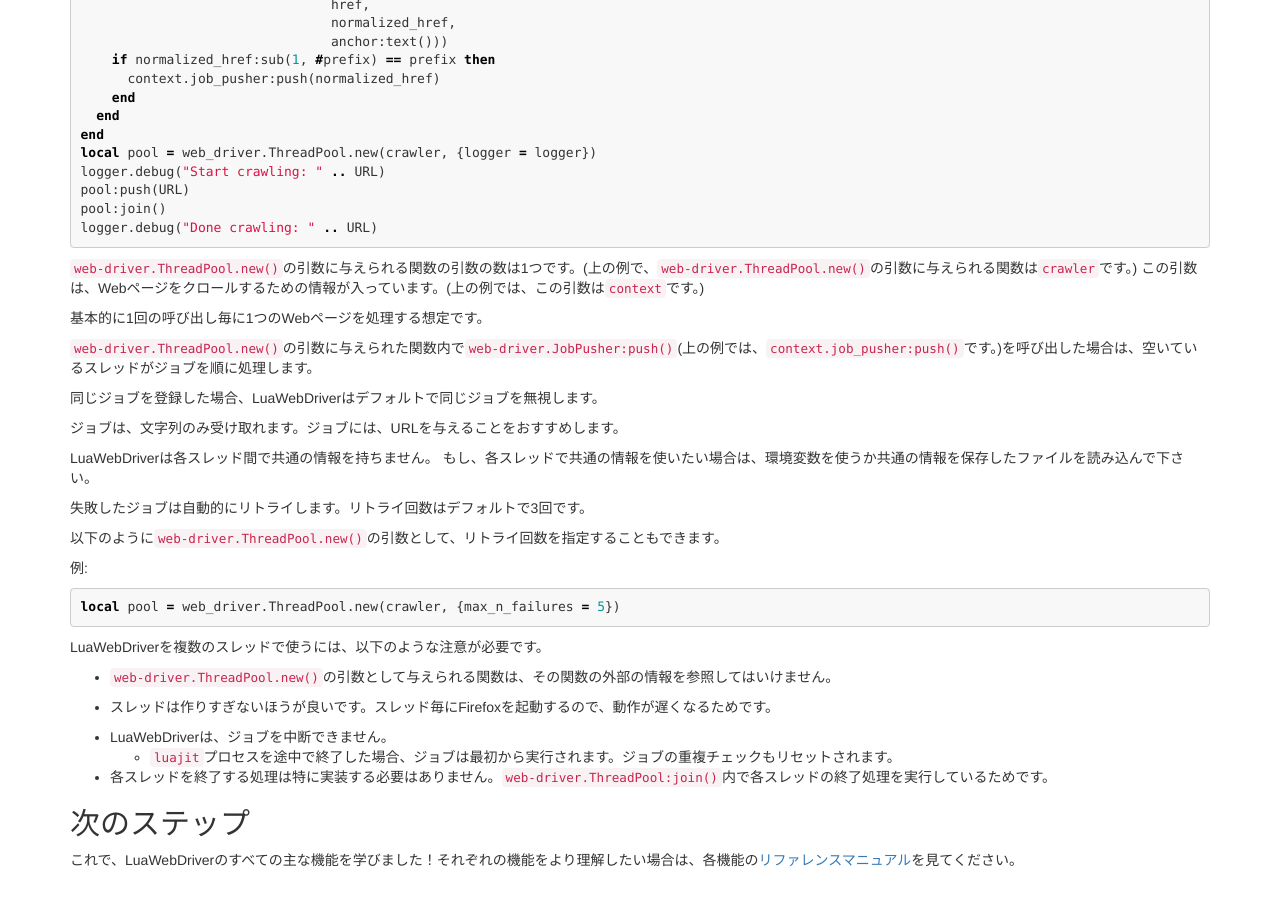
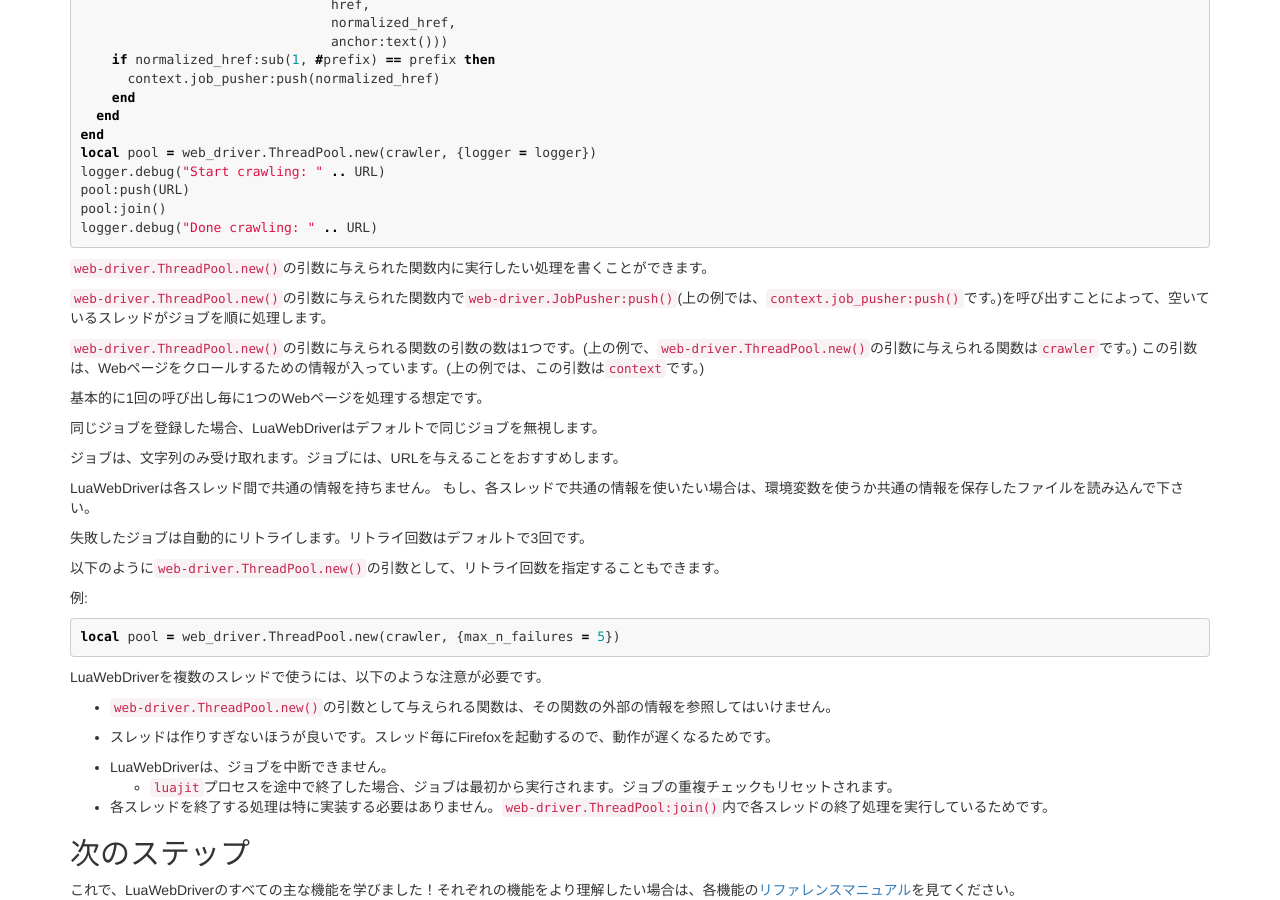
Before and after one commit to clear-code/lua-web-driver, a Jekyll site: the page built from docs/ja/tutorial/index.md, in a window 1280 px wide and 900 px high, scrolled down 5487 px. Built offline with Jekyll 4.4.1, drawn with Linux system fonts in a browser that asks for light colours.

Commit message:
doc tutorial: add explain about how to use multithread

````diff
--- a/docs/ja/tutorial/index.md
+++ b/docs/ja/tutorial/index.md
@@ -329,12 +329,14 @@
 logger.debug("Done crawling: " .. URL)
 ```
 
+[`web-driver.ThreadPool.new()`][thread-pool-new]の引数に与えられた関数内に実行したい処理を書くことができます。
+
+[`web-driver.ThreadPool.new()`][thread-pool-new]の引数に与えられた関数内で[`web-driver.JobPusher:push()`][job-pusher-push](上の例では、`context.job_pusher:push()`です。)を呼び出すことによって、空いているスレッドがジョブを順に処理します。
+
 [`web-driver.ThreadPool.new()`][thread-pool-new]の引数に与えられる関数の引数の数は1つです。(上の例で、[`web-driver.ThreadPool.new()`][thread-pool-new]の引数に与えられる関数は`crawler`です。)
 この引数は、Webページをクロールするための情報が入っています。(上の例では、この引数は`context`です。)
 
 基本的に1回の呼び出し毎に1つのWebページを処理する想定です。
-
-[`web-driver.ThreadPool.new()`][thread-pool-new]の引数に与えられた関数内で[`web-driver.JobPusher:push()`][job-pusher-push](上の例では、`context.job_pusher:push()`です。)を呼び出した場合は、空いているスレッドがジョブを順に処理します。
 
 同じジョブを登録した場合、LuaWebDriverはデフォルトで同じジョブを無視します。
 
````
Also changed, not shown: docs/tutorial/index.md (+4 -2 lines), 1 other file.
